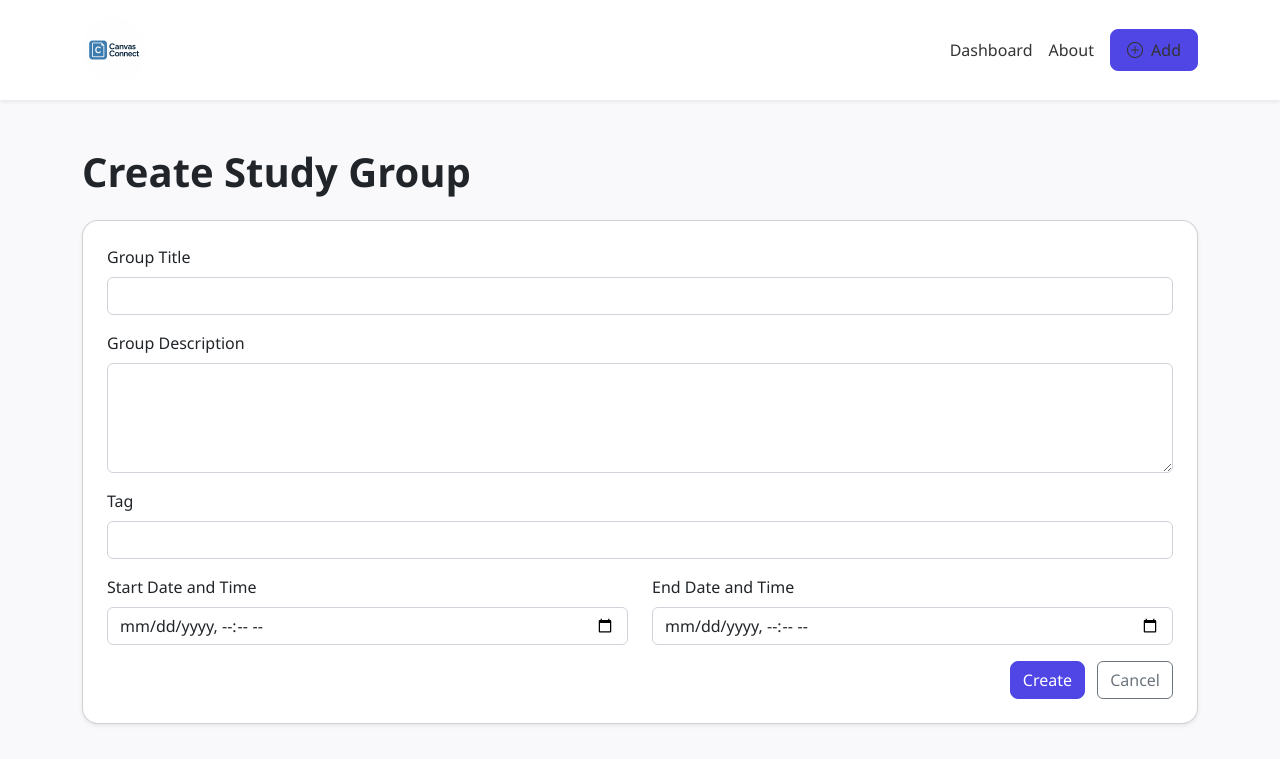
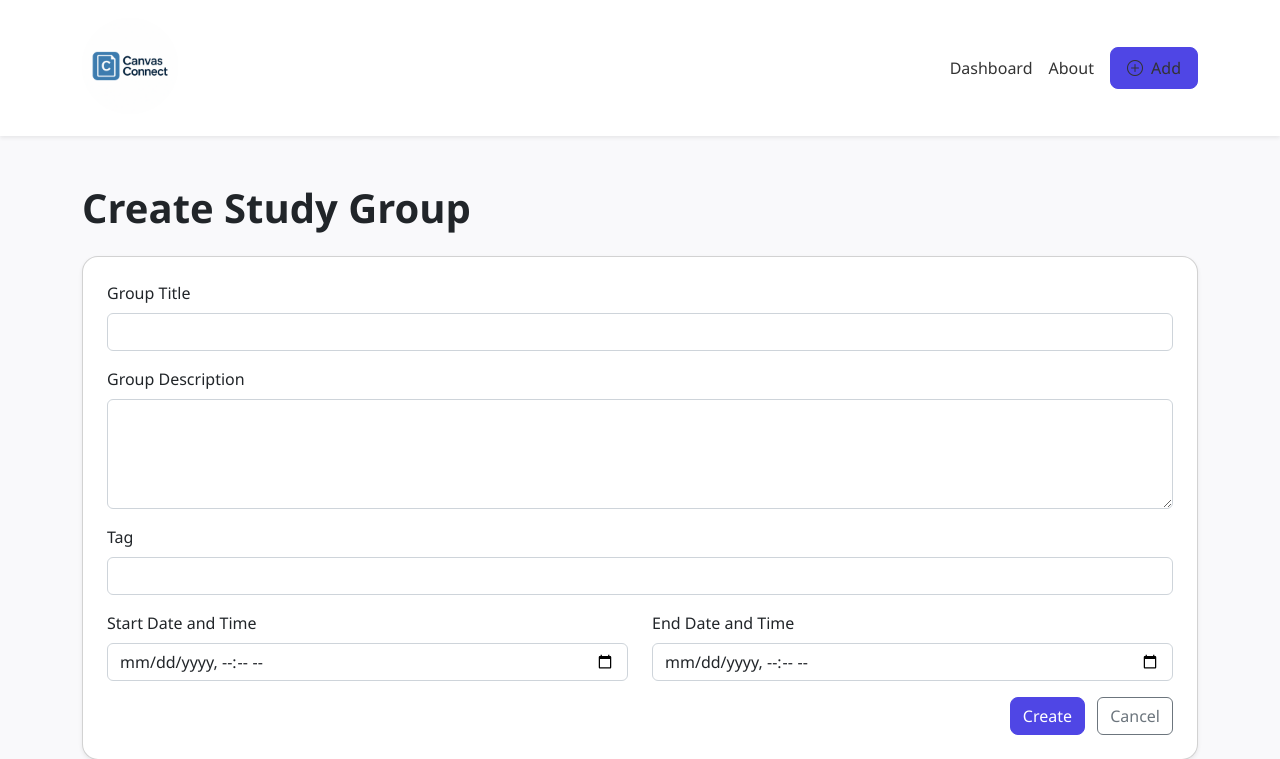
Before and after one commit to SStarkman/CanvasConnect, a Flask app: page /new-group in a window 1280 px wide. Shown: the top 759 px of the page. Run offline with Flask 3, Linux system fonts and the light colour scheme; some libraries are stand-ins or nearby versions.

Commit message:
Update base.html for larger logo and smaller name

```diff
--- a/templates/base.html
+++ b/templates/base.html
@@ -17,17 +17,22 @@
 </head>
 <body>
     <!-- Navbar -->
-    <nav class="navbar navbar-expand-lg navbar-light bg-white shadow-sm">
+<nav class="navbar navbar-expand-lg navbar-light bg-white shadow-sm">
     <div class="container d-flex align-items-center justify-content-between">
-        <!-- Logo + User Greeting -->
+
+        <!-- Big Logo + Small Name -->
         <div class="navbar-brand d-flex flex-column align-items-center text-center">
-            <img src="{{ url_for('static', filename='canvasconnect_logo.png') }}" alt="Canvas Connect Logo" width="64" height="64" style="object-fit: contain;">
+            <img src="{{ url_for('static', filename='canvasconnect_logo.png') }}"
+                 alt="Canvas Connect Logo"
+                 width="96" height="96"
+                 style="object-fit: contain; margin-bottom: 0.25rem;">
+
             {% if session.get('user_name') %}
-            <small class="text-muted mt-1">Hi, {{ session.get('user_name') }}</small>
+            <span style="font-size: 0.75rem; color: #6c757d;">Hi, {{ session.get('user_name') }}</span>
             {% endif %}
         </div>
 
-        <!-- Hamburger Button for Small Screens -->
+        <!-- Navbar Toggle (Mobile) -->
         <button class="navbar-toggler" type="button" data-bs-toggle="collapse" data-bs-target="#navbarNav">
             <span class="navbar-toggler-icon"></span>
         </button>
```
